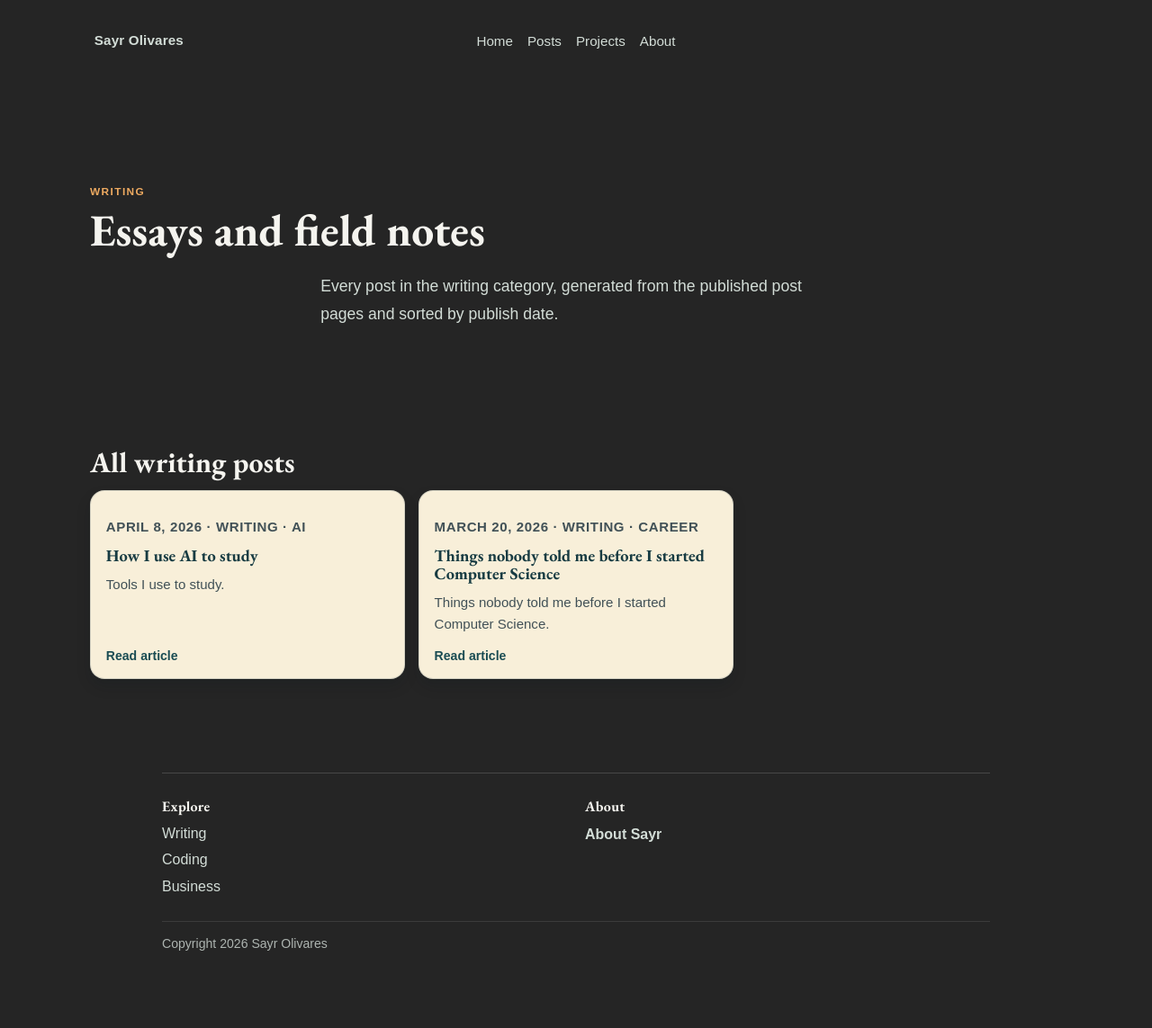
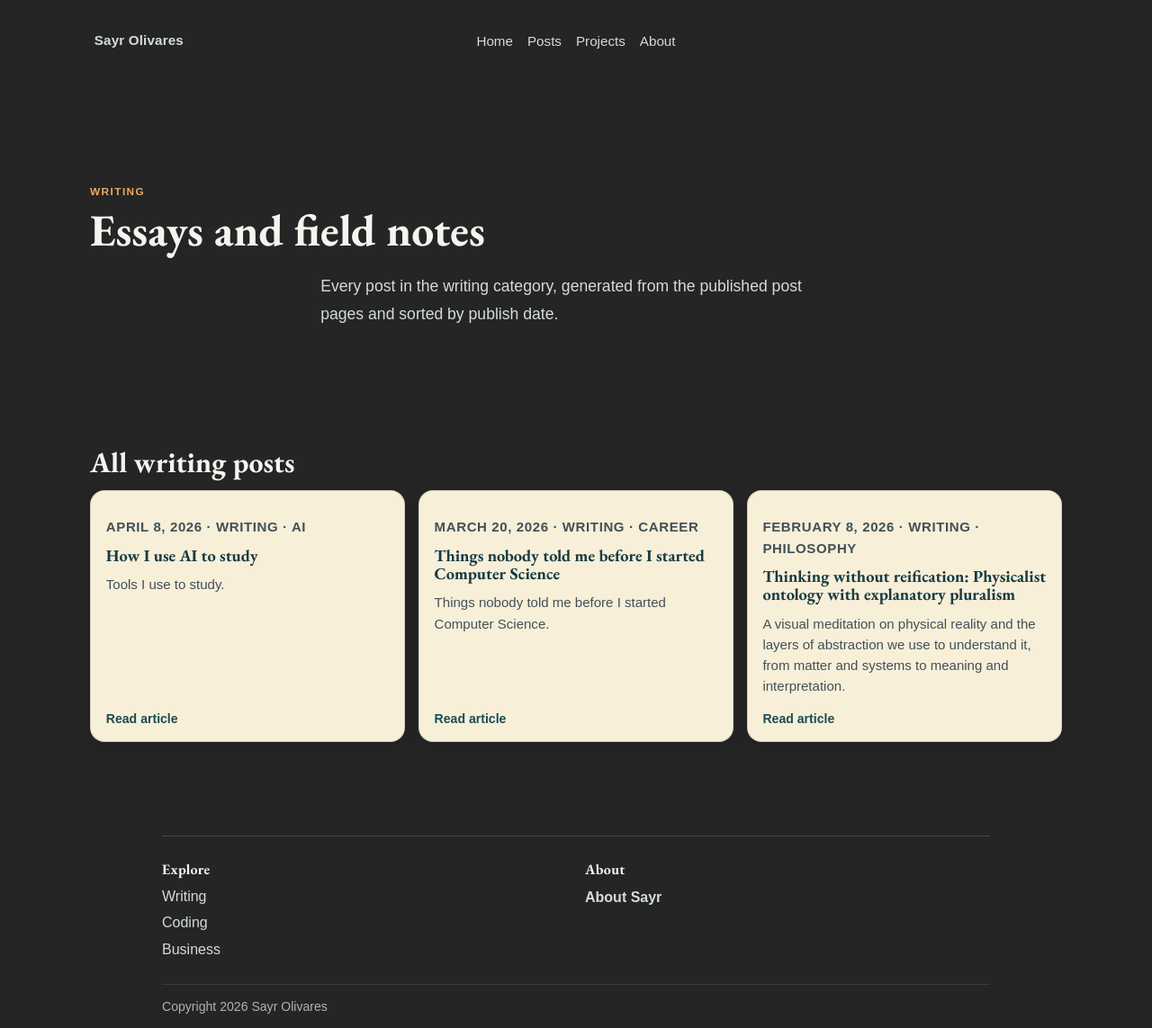
Before and after one commit to sayrolivares/sayrolivares.github.io, a Jekyll site: the page built from writing.html, in a window 1280 px wide. Shown: the whole page at 90% size. Built offline with Jekyll 4.4.1, drawn with Linux system fonts in a browser that asks for light colours; some web fonts are replaced; before the commit the page ends 1073 px from its top, so only the background shows below that.

Commit message:
Aded new post filter

```diff
--- a/_data/post_filters.yml
+++ b/_data/post_filters.yml
@@ -11,6 +11,8 @@
 tags:
   - slug: ai
     label: AI
+  - slug: philosophy
+    label: Philosophy
   - slug: learning
     label: Learning
   - slug: career
--- /dev/null
+++ b/posts/writing/physicalist-ontology-with-explanatory-pluralism.md
@@ -0,0 +1,18 @@
+---
+layout: post
+title: "Thinking without reification: Physicalist ontology with explanatory pluralism"
+description: "A visual meditation on physical reality and the layers of abstraction we use to understand it, from matter and systems to meaning and interpretation."
+og_title: "Thinking without reification: Physicalist ontology with explanatory pluralism"
+og_description: "A visual meditation on physical reality and the layers of abstraction we use to understand it, from matter and systems to meaning and interpretation."
+date: 2026-02-08
+category_slug: writing
+category_label: "Writing"
+category_nav_label: "Writing"
+topic: "Philosophy"
+featured_image: /assets/images/posts/How_I_use_AI_to_study.png
+featured_image_alt: Image describing the techniques I detail in this post.
+featured_image_caption: AI generated sketch.
+tags:
+  - "AI"
+  - "Learning"
+---
```
